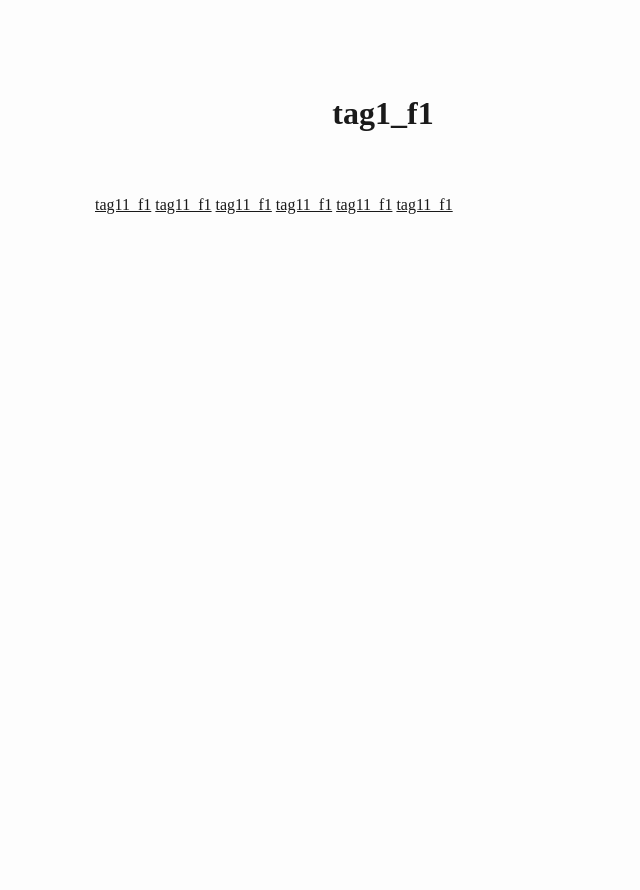
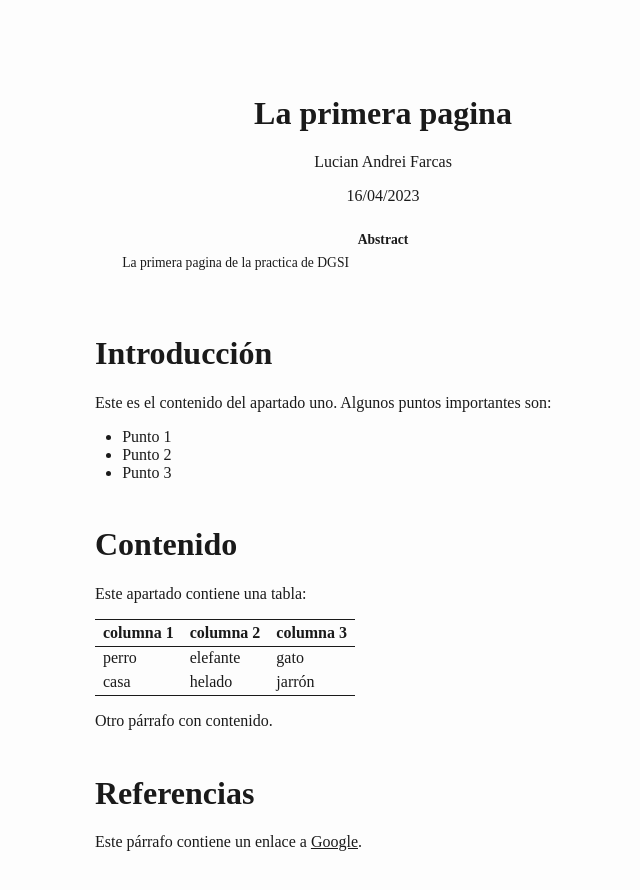
Before and after one commit to dgsi-lab-g1-2223/dgsi-lab-g1-2223, a plain HTML site: page tag1/tag1_f1.html in a window 1280 px wide. Shown: the whole page, without its empty margins (257-897 px from the left). Before the commit the page ends 800 px from the top, so only its background shows below. Drawn offline with Linux system fonts and the light colour scheme.

Commit message:
Despliegue continuo

```diff
--- a/tag1/tag1_f1.html
+++ b/tag1/tag1_f1.html
@@ -4,7 +4,8 @@
   <meta charset="utf-8" />
   <meta name="generator" content="pandoc" />
   <meta name="viewport" content="width=device-width, initial-scale=1.0, user-scalable=yes" />
-  <title>tag1_f1</title>
+  <meta name="author" content="Lucian Andrei Farcas" />
+  <title>La primera pagina</title>
   <style>
     html {
       color: #1a1a1a;
@@ -82,6 +83,17 @@
       padding-left: 1em;
       border-left: 2px solid #e6e6e6;
       color: #606060;
+    }
+    div.abstract {
+      margin: 2em 2em 2em 2em;
+      text-align: left;
+      font-size: 85%;
+    }
+    div.abstract-title {
+      font-weight: bold;
+      text-align: center;
+      padding: 0;
+      margin-bottom: 0.5em;
     }
     code {
       font-family: Menlo, Monaco, Consolas, 'Lucida Console', monospace;
@@ -166,13 +178,48 @@
 </head>
 <body>
 <header id="title-block-header">
-<h1 class="title">tag1_f1</h1>
+<h1 class="title">La primera pagina</h1>
+<p class="author">Lucian Andrei Farcas</p>
+<p class="date">16/04/2023</p>
+<div class="abstract">
+<div class="abstract-title">Abstract</div>
+La primera pagina de la practica de DGSI
+</div>
 </header>
-<p><a href="/tag1/tag11/tag11_f1.html">tag11_f1</a> <a
-href="/tag1/tag11/tag11_f1.html">tag11_f1</a> <a
-href="/tag1/tag11/tag11_f1.html">tag11_f1</a> <a
-href="/tag1/tag11/tag11_f1.html">tag11_f1</a> <a
-href="/tag1/tag11/tag11_f1.html">tag11_f1</a> <a
-href="/tag1/tag11/tag11_f1.html">tag11_f1</a></p>
+<h1 id="introducción">Introducción</h1>
+<p>Este es el contenido del apartado uno. Algunos puntos importantes
+son:</p>
+<ul>
+<li>Punto 1</li>
+<li>Punto 2</li>
+<li>Punto 3</li>
+</ul>
+<h1 id="contenido">Contenido</h1>
+<p>Este apartado contiene una tabla:</p>
+<table>
+<thead>
+<tr class="header">
+<th>columna 1</th>
+<th>columna 2</th>
+<th>columna 3</th>
+</tr>
+</thead>
+<tbody>
+<tr class="odd">
+<td>perro</td>
+<td>elefante</td>
+<td>gato</td>
+</tr>
+<tr class="even">
+<td>casa</td>
+<td>helado</td>
+<td>jarrón</td>
+</tr>
+</tbody>
+</table>
+<p>Otro párrafo con contenido.</p>
+<h1 id="referencias">Referencias</h1>
+<p>Este párrafo contiene un enlace a <a
+href="https://www.google.com">Google</a>.</p>
 </body>
 </html>
```
Also changed, not shown: index.html (+0 -9 lines), tag1/index.html (+0 -1 lines).
